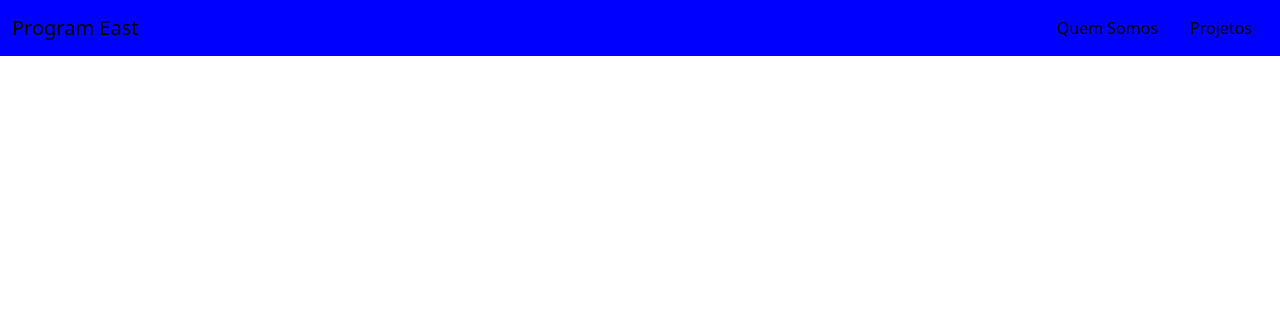
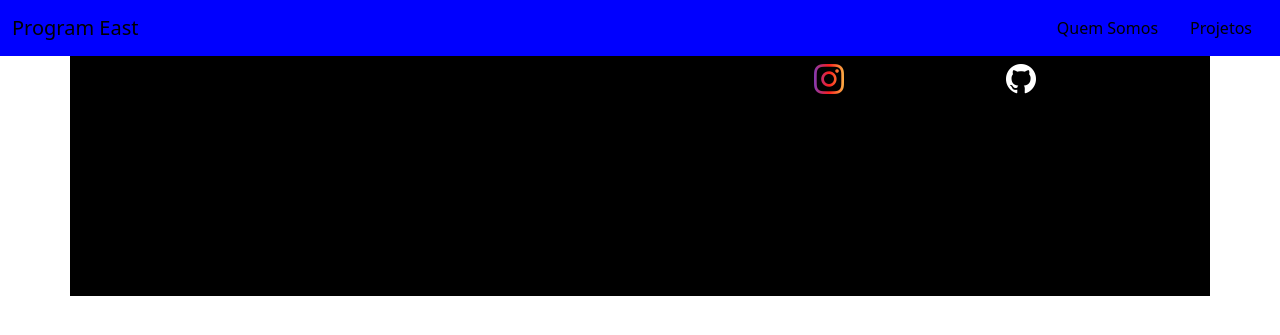
Before and after one commit to ProgramEast/portfolio, a PHP site: page / in a window 1280 px wide. Shown: the top 335 px of the page. Run offline with PHP 8.4, Linux system fonts and the light colour scheme.

Commit message:
feat: adicionando fundo no rodape, grid e icones do insta e github

```diff
--- a/index.php
+++ b/index.php
@@ -6,6 +6,7 @@
     <meta name="viewport" content="width=device-width, initial-scale=1.0">
     <title>Program East</title>
     <link rel="stylesheet" href="css/bootstrap.min.css"> <!-- arquivo css do bootstrap -->
+    <link rel="stylesheet" href="https://cdn.jsdelivr.net/npm/bootstrap-icons@1.13.1/font/bootstrap-icons.min.css"> <!-- icones do bootstrap -->
 </head>
 
 <body>
--- a/rodape.php
+++ b/rodape.php
@@ -1,3 +1,27 @@
-<footer class="container bg-black">
+<style>
+    .bi {
+        font-size: 30px;
+    }
 
-</footer>
+    .bi-instagram {
+        color: transparent;
+        background-clip: text;
+        background-image: linear-gradient(to right, #833ab4, #fd1d1d, #fcb045);
+    }
+
+    .bi:hover{
+        zoom: 150%;
+        /* transform: scale(2.2); */
+        transition: 0.5s;
+    }
+</style>
+
+<div class="container bg-black" style="height: 30vh;">
+    <div class="row">
+        <div class="col-6"></div>
+        <div class="col-6 d-flex justify-content-evenly">
+            <a href="https://www.instagram.com/program_east/" target="_blank"><i class="bi bi-instagram"></i></a>
+            <a href="https://github.com/ProgramEast" target="_blank"><i class="bi bi-github text-white"></i></a>
+        </div>
+    </div>
+</div>
```
